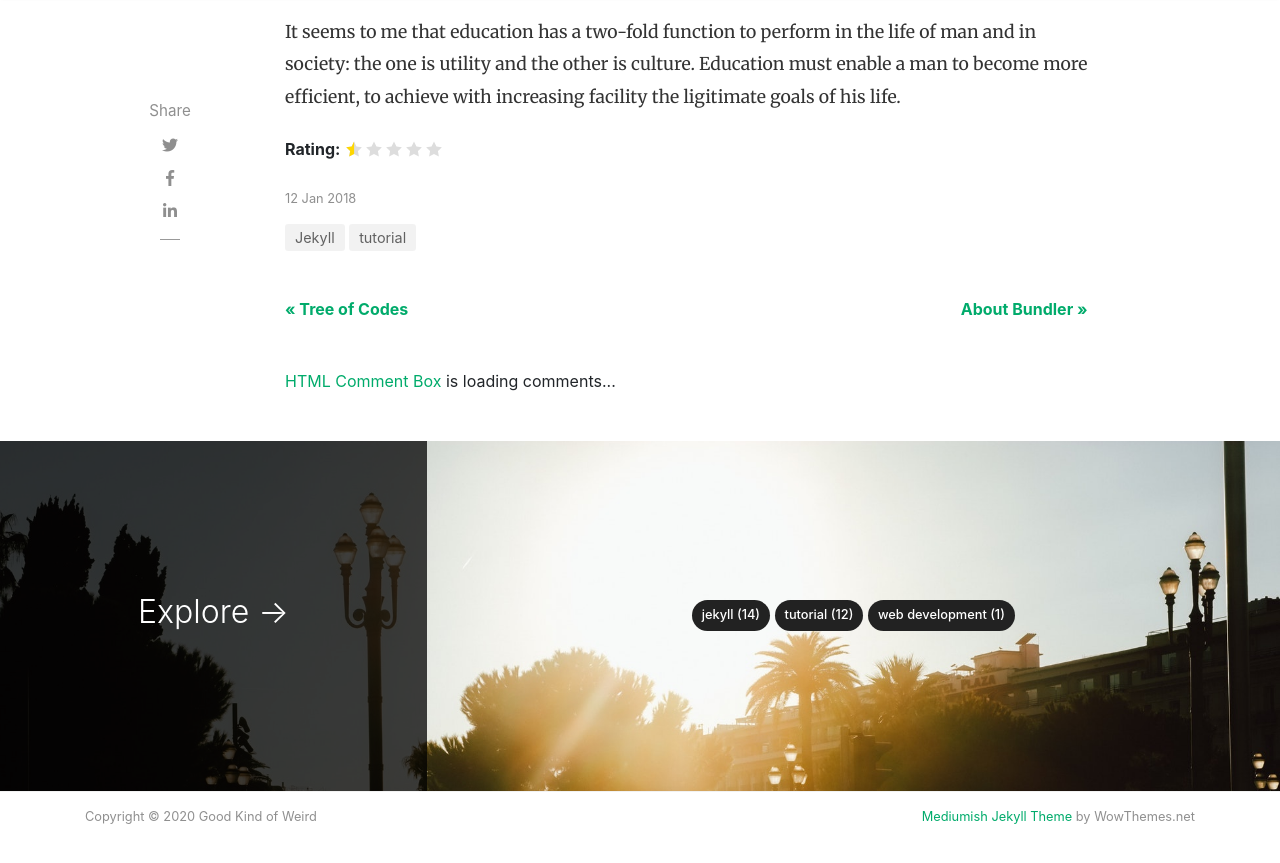
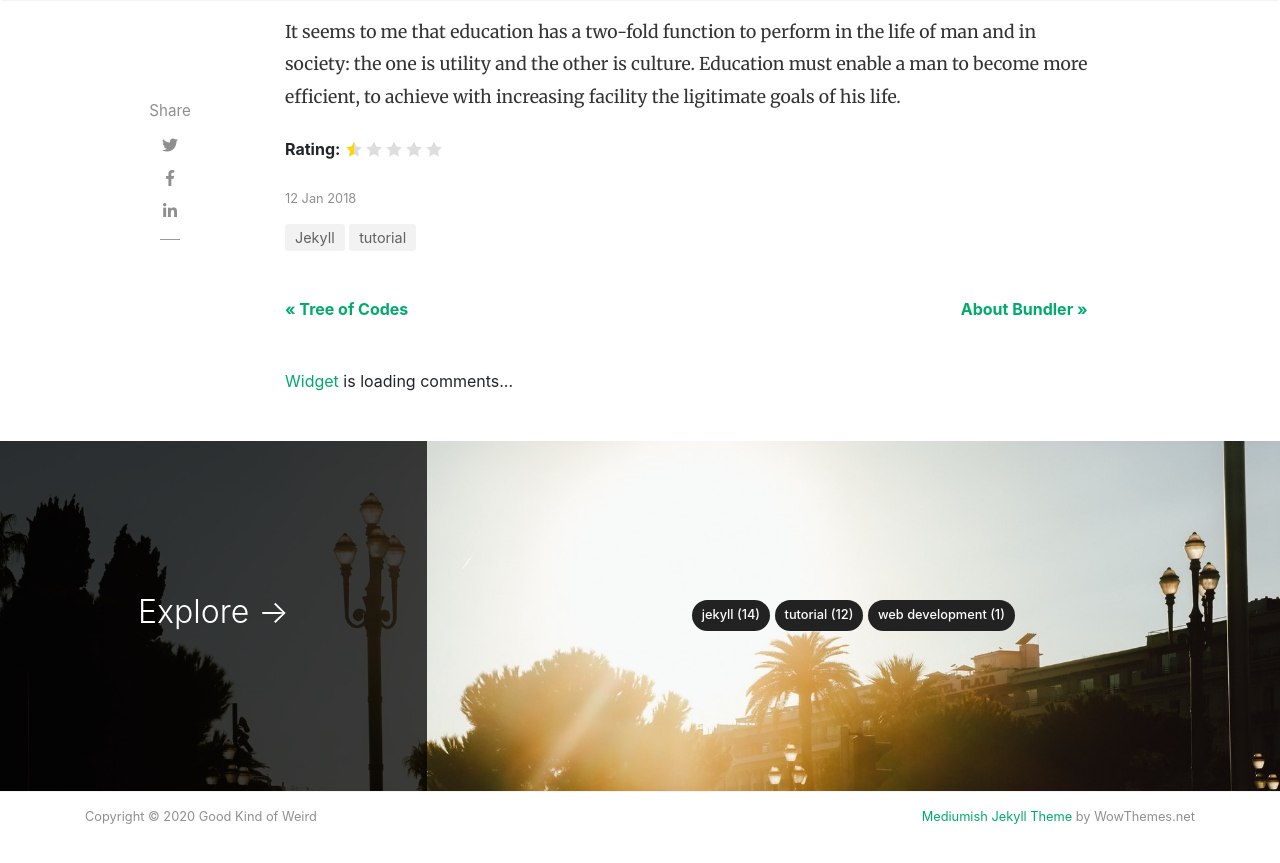
Before and after one commit to iammay1234/iammay1234.github.io, a Jekyll site: the page built from _posts/2018-01-12-we-all-wait-for-summer.md, in a window 1280 px wide and 900 px high, scrolled down 1071 px. Shown: the top 863 px of the window. Built offline with Jekyll 4.4.1, drawn with Linux system fonts in a browser that asks for light colours; nearby versions of some CDN libraries; a style sheet for code colours, icons or effects is not loaded.

Commit message:
test email html comments

```diff
--- a/_layouts/post.html
+++ b/_layouts/post.html
@@ -146,13 +146,14 @@ post_class: post-template
     <div id="comments" class="row justify-content-center mb-5">
         <div class="col-md-8">
           <!-- begin wwww.htmlcommentbox.com -->
-           <div id="HCB_comment_box"><a href="http://www.htmlcommentbox.com">HTML Comment Box</a> is loading comments...</div>
+           <div id="HCB_comment_box"><a href="http://www.htmlcommentbox.com">Widget</a> is loading comments...</div>
            <link rel="stylesheet" type="text/css" href="https://www.htmlcommentbox.com/static/skins/bootstrap/twitter-bootstrap.css?v=0" />
-           <script type="text/javascript" id="hcb"> /*<!--*/ if(!window.hcb_user){hcb_user={};} (function(){var s=document.createElement("script"), l=hcb_user.PAGE || (""+window.location).replace(/'/g,"%27"), h="https://www.htmlcommentbox.com";s.setAttribute("type","text/javascript");s.setAttribute("src", h+"/jread?page="+encodeURIComponent(l).replace("+","%2B")+"&mod=%241%24wq1rdBcg%24hw9y5ibHhLKmAPJrzFd.50"+"&opts=19422&num=10&ts=1599801963925");if (typeof s!="undefined") document.getElementsByTagName("head")[0].appendChild(s);})(); /*-->*/ </script>
+           <script type="text/javascript" id="hcb"> /*<!--*/ if(!window.hcb_user){hcb_user={};} (function(){var s=document.createElement("script"), l=hcb_user.PAGE || (""+window.location).replace(/'/g,"%27"), h="https://www.htmlcommentbox.com";s.setAttribute("type","text/javascript");s.setAttribute("src", h+"/jread?page="+encodeURIComponent(l).replace("+","%2B")+"&mod=%241%24wq1rdBcg%24hw9y5ibHhLKmAPJrzFd.50"+"&opts=17374&num=10&ts=1599802281800");if (typeof s!="undefined") document.getElementsByTagName("head")[0].appendChild(s);})(); /*-->*/ </script>
           <!-- end www.htmlcommentbox.com -->
         </div>
     </div>
 </div>
+
 
 
 
```
